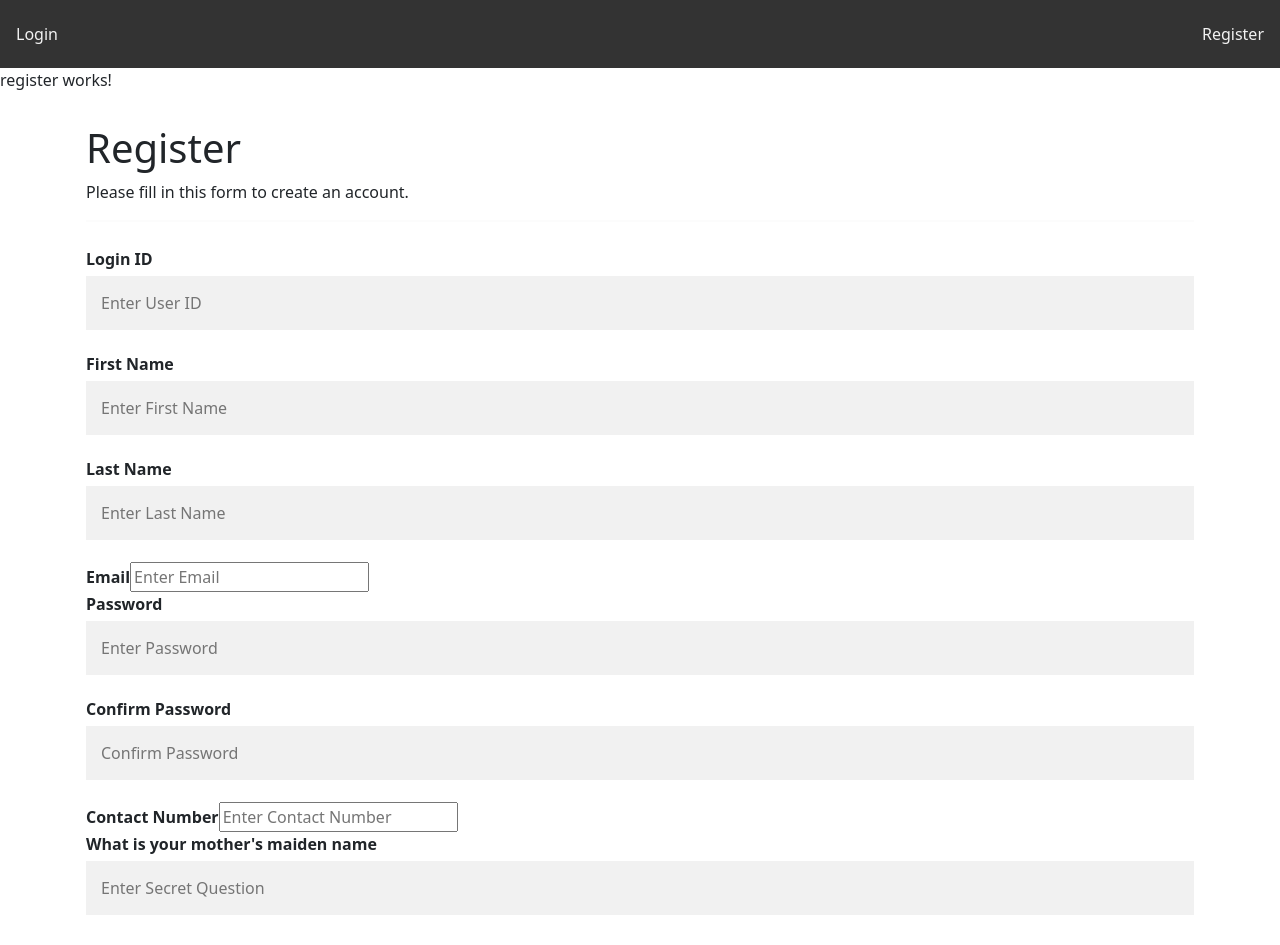
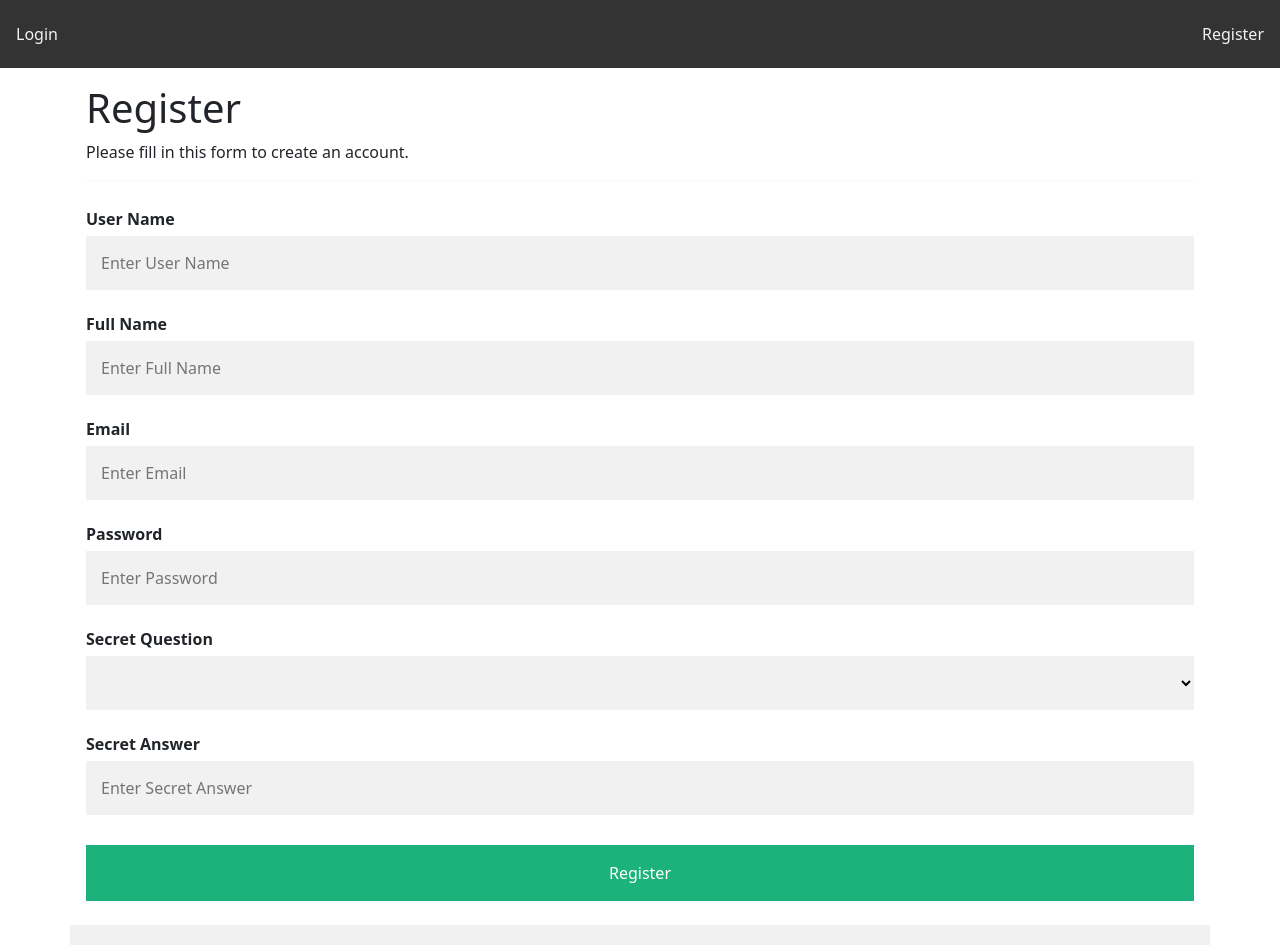
Before and after one commit to sushilrajeeva/MovieFy-Frontend, an Angular app in the folder movieBookingApp/: page /register in a window 1280 px wide. Shown: the top 945 px of the page. Built offline with nearby package versions, Linux system fonts and the light colour scheme.

Commit message:
Added Registration Component and message-service to pass message
Added Registration Component and message-service to pass message

```diff
--- a/movieBookingApp/src/app/app-routing.module.ts
+++ b/movieBookingApp/src/app/app-routing.module.ts
@@ -45,7 +45,7 @@ const routes: Routes = [
 
 
 @NgModule({
-  imports: [RouterModule.forRoot(routes)],
+  imports: [RouterModule.forRoot(routes, { onSameUrlNavigation: 'reload' })], // Set the option here
   exports: [RouterModule]
 })
 export class AppRoutingModule { }
--- /dev/null
+++ b/movieBookingApp/src/app/message-service.service.ts
@@ -0,0 +1,20 @@
+import { Injectable } from '@angular/core';
+import { BehaviorSubject } from 'rxjs';
+
+@Injectable({
+  providedIn: 'root'
+})
+export class MessageServiceService {
+
+  private message = new BehaviorSubject<string>('');
+
+  constructor() { }
+
+  setMessage(newMessage: string) {
+    this.message.next(newMessage);
+  }
+
+  getMessage() {
+    return this.message.asObservable();
+  }
+}
--- a/movieBookingApp/src/app/movie-service.service.ts
+++ b/movieBookingApp/src/app/movie-service.service.ts
@@ -29,4 +29,7 @@ export class MovieService {
   getMovieData(): bookmovie {
     return new bookmovie(this.movieId, this.movieName, this.bookedSeats);
   }
+
+
+
 }
--- a/movieBookingApp/src/app/register/register.component.css
+++ b/movieBookingApp/src/app/register/register.component.css
@@ -1,4 +1,6 @@
-* {box-sizing: border-box}
+* {
+  box-sizing: border-box;
+}
 
 /* Add padding to containers */
 .container {
@@ -6,7 +8,7 @@
 }
 
 /* Full-width input fields */
-input[type=text], input[type=password] {
+input[type=text], input[type=password], input[type=email], select {
   width: 100%;
   padding: 15px;
   margin: 5px 0 22px 0;
@@ -15,7 +17,7 @@ input[type=text], input[type=password] {
   background: #f1f1f1;
 }
 
-input[type=text]:focus, input[type=password]:focus {
+input[type=text]:focus, input[type=password]:focus, input[type=email]:focus, select:focus {
   background-color: #ddd;
   outline: none;
 }
@@ -38,17 +40,6 @@ hr {
   opacity: 0.9;
 }
 
-.loginbtn {
-  background-color: #04AA6D;
-  color: white;
-  padding: 16px 20px;
-  margin: 8px 0;
-  border: none;
-  cursor: pointer;
-  width: 100%;
-  opacity: 0.9;
-}
-
 .registerbtn:hover {
   opacity:1;
 }
@@ -59,7 +50,7 @@ a {
 }
 
 /* Set a grey background color and center the text of the "sign in" section */
-.signin {
+.signIn {
   background-color: #f1f1f1;
   text-align: center;
 }
--- a/movieBookingApp/src/app/register/register.component.html
+++ b/movieBookingApp/src/app/register/register.component.html
@@ -1,45 +1,37 @@
-<p>register works!</p>
 <form [formGroup]="registerForm" (ngSubmit)="onSubmit()">
     <div class="container">
       <h1>Register</h1>
       <p>Please fill in this form to create an account.</p>
       <hr>
 
-        <label for="loginID"><b>Login ID</b></label>
-        <input formControlName="loginID" type="text" placeholder="Enter User ID" name="loginID" id="loginID" required>
+      <label for="userName"><b>User Name</b></label>
+      <input formControlName="userName" type="text" placeholder="Enter User Name" id="userName" required>
 
-        <label for="firstName"><b>First Name</b></label>
-        <input formControlName="firstName" type="text" placeholder="Enter First Name" name="firstName" id="firstName" required>
-
-        <label for="lastName"><b>Last Name</b></label>
-        <input formControlName="lastName" type="text" placeholder="Enter Last Name" name="lastName" id="lastName" required>
+      <label for="fullName"><b>Full Name</b></label>
+      <input formControlName="fullName" type="text" placeholder="Enter Full Name" id="fullName" required>
 
       <label for="email"><b>Email</b></label>
-        <input formControlName="email" type="email" placeholder="Enter Email" name="email" id="email" required> <br>
+      <input formControlName="email" type="email" placeholder="Enter Email" id="email" required>
 
-        <label for="password"><b>Password</b></label>
-        <input formControlName="password" type="password" placeholder="Enter Password" name="password" id="password" required>
+      <label for="userPassword"><b>Password</b></label>
+      <input formControlName="userPassword" type="password" placeholder="Enter Password" id="userPassword" required>
 
-        <label for="confirmPassword"><b>Confirm Password</b></label>
-        <input formControlName="confirmPassword" type="password" placeholder="Confirm Password" name="confirmPassword" id="confirmPassword" required>
+      <label for="secretQuestion"><b>Secret Question</b></label>
+      <select formControlName="secretQuestion" id="secretQuestion" required>
+          <option value="What is your nickname">What is your nickname</option>
+          <option value="What is your favourite athelete name">What is your favourite athelete name</option>
+          <option value="What is your mother's maiden name">What is your mother's maiden name</option>
+          <option value="What is the name of your first school">What is the name of your first school</option>
+          <option value="What is the name of your city">What is the name of your city</option>
+      </select>
 
-        <label for="contactNumber"><b>Contact Number</b></label>
-        <input formControlName="contactNumber" type="number" placeholder="Enter Contact Number" name="contactNumber" id="contactNumber" required>
-        <br>
+      <label for="secretAnswer"><b>Secret Answer</b></label>
+      <input formControlName="secretAnswer" type="text" placeholder="Enter Secret Answer" id="secretAnswer" required>
 
-        <label for="secretQuestion"><b>What is your mother's maiden name</b></label>
-        <input formControlName="secretQuestion" type="text" placeholder="Enter Secret Question" name="secretQuestion" id="secretQuestion" required>
-
-        <!-- <label for="userRole"><b>Role</b></label>
-        <input formControlName="secretQuestion" type="text" placeholder="Enter Secret Question" name="secretQuestion" id="secretQuestion" required> -->
-
-        <hr>
-
-        <p>By creating an account you agree to our <a href="#">Terms & Privacy</a>.</p>
-        <button type="submit" class="registerbtn">Register</button>
+      <button type="submit" class="registerbtn" [disabled]="!registerForm.valid">Register</button>
     </div>
 
-    <div class="container signin">
+    <div class="container signIn">
       <p>Already have an account? <a routerLink="/login">Sign in</a>.</p>
     </div>
   </form>
--- a/movieBookingApp/src/app/register/register.component.ts
+++ b/movieBookingApp/src/app/register/register.component.ts
@@ -1,6 +1,9 @@
 import { Component, OnInit } from '@angular/core';
 import { FormGroup, FormControl, Validators } from '@angular/forms';
-import { ApiService } from '../api.service';
+import { HttpClient } from '@angular/common/http';
+import { MessageServiceService } from '../message-service.service';
+import { Router } from '@angular/router';
+import { Subscription } from 'rxjs';
 
 @Component({
   selector: 'app-register',
@@ -9,29 +12,66 @@ import { ApiService } from '../api.service';
 })
 export class RegisterComponent implements OnInit {
   registerForm!: FormGroup;
+  messageSubscription!: Subscription;
 
-  constructor(private apiService: ApiService) { }
+  constructor(private http: HttpClient, private messageService: MessageServiceService, private router: Router) { }
 
   ngOnInit(): void {
     this.registerForm = new FormGroup({
-      'loginID': new FormControl(null, Validators.required),
-      'firstName': new FormControl(null, Validators.required),
-      'lastName': new FormControl(null, Validators.required),
+      'userName': new FormControl(null, Validators.required),
+      'fullName': new FormControl(null, Validators.required),
       'email': new FormControl(null, [Validators.required, Validators.email]),
-      'password': new FormControl(null, Validators.required),
-      'confirmPassword': new FormControl(null, Validators.required),
-      'contactNumber': new FormControl(null, Validators.required),
+      'userPassword': new FormControl(null, Validators.required),
       'secretQuestion': new FormControl(null, Validators.required),
-      // Uncomment the line below if you want to use the userRole field
-      // 'userRole': new FormControl(null, Validators.required),
+      'secretAnswer': new FormControl(null, Validators.required),
+    });
+
+    // Subscribe to messages
+    this.messageSubscription = this.messageService.getMessage().subscribe(message => {
+      if (message) {
+        console.log("Message", message);
+        alert(message); // Display the message
+        this.messageService.setMessage(''); // Clear the message
+      }
     });
   }
 
-  onSubmit(): void {
-    this.apiService.registerUser(this.registerForm.value).subscribe({
-      next: (response) => console.log(response),
-      error: (error) => console.log(error)
-    });
+  ngOnDestroy(): void {
+    // Unsubscribe when the component is destroyed
+    this.messageSubscription.unsubscribe();
   }
 
+  onSubmit(): void {
+    console.log(this.registerForm.value);
+    this.registerUser(this.registerForm.value);
+  }
+
+  registerUser(userData: any): void {
+    const payload = {
+      ...userData,
+      "role": [
+        {
+          "roleName": "user",
+          "roleDesc": "For users"
+        }
+      ]
+    };
+
+    this.http.post('http://localhost:9091/registerNewUser', payload).subscribe(
+      response => {
+        console.log(response);
+        // handle your response here
+        this.messageService.setMessage('Registration successful!'); // Set the success message
+        this.registerForm.reset(); // Reset the form
+        this.router.navigate(['/login']); // Navigate to login after successful registration
+      },
+      error => {
+        console.error(error);
+        this.messageService.setMessage(`Oops Something went wrong !` + error); // Set the success message
+        this.registerForm.reset(); // Reset the form
+        this.router.navigate(['/login']); // Navigate to login after successful registration
+        // handle error here
+      }
+    );
+  }
 }
```
Also changed, not shown: 2 other files (tests, documents, lock files or other folders). Lines whose indentation alone changed are shown as unchanged.
